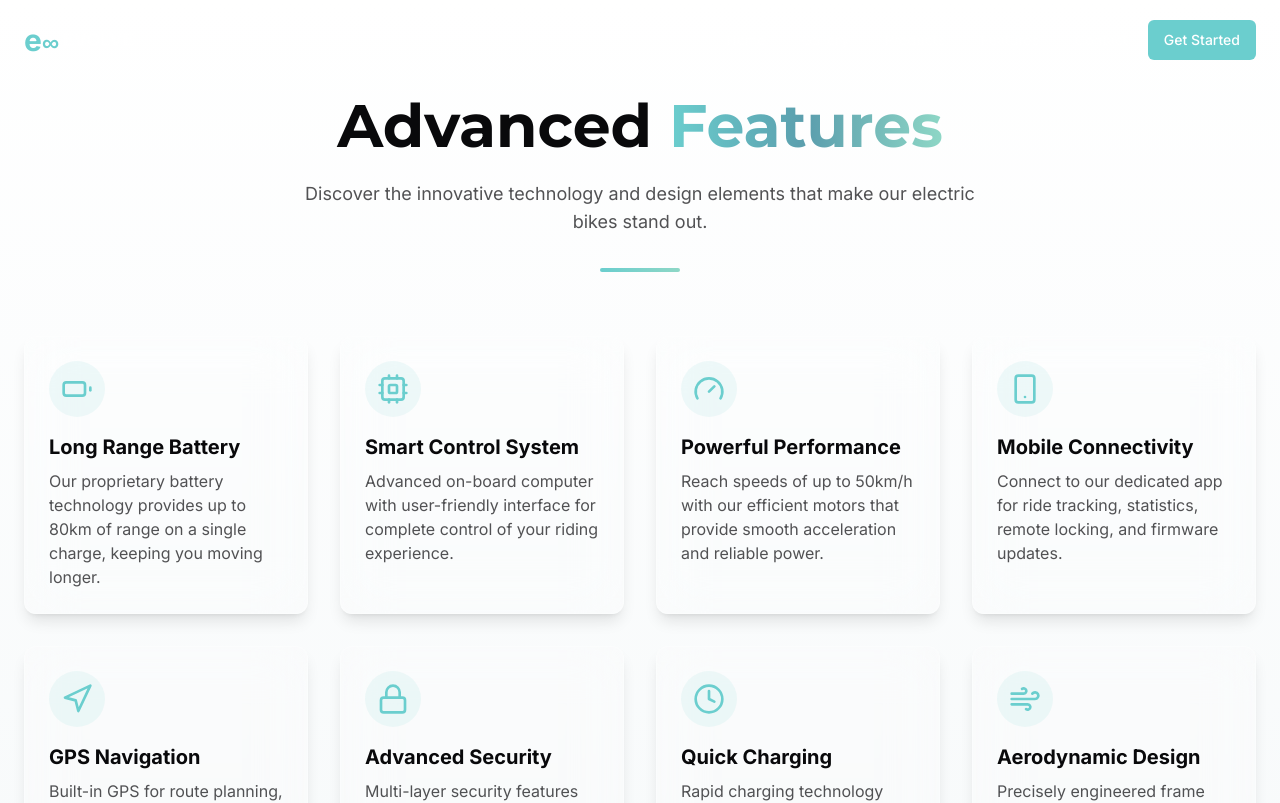
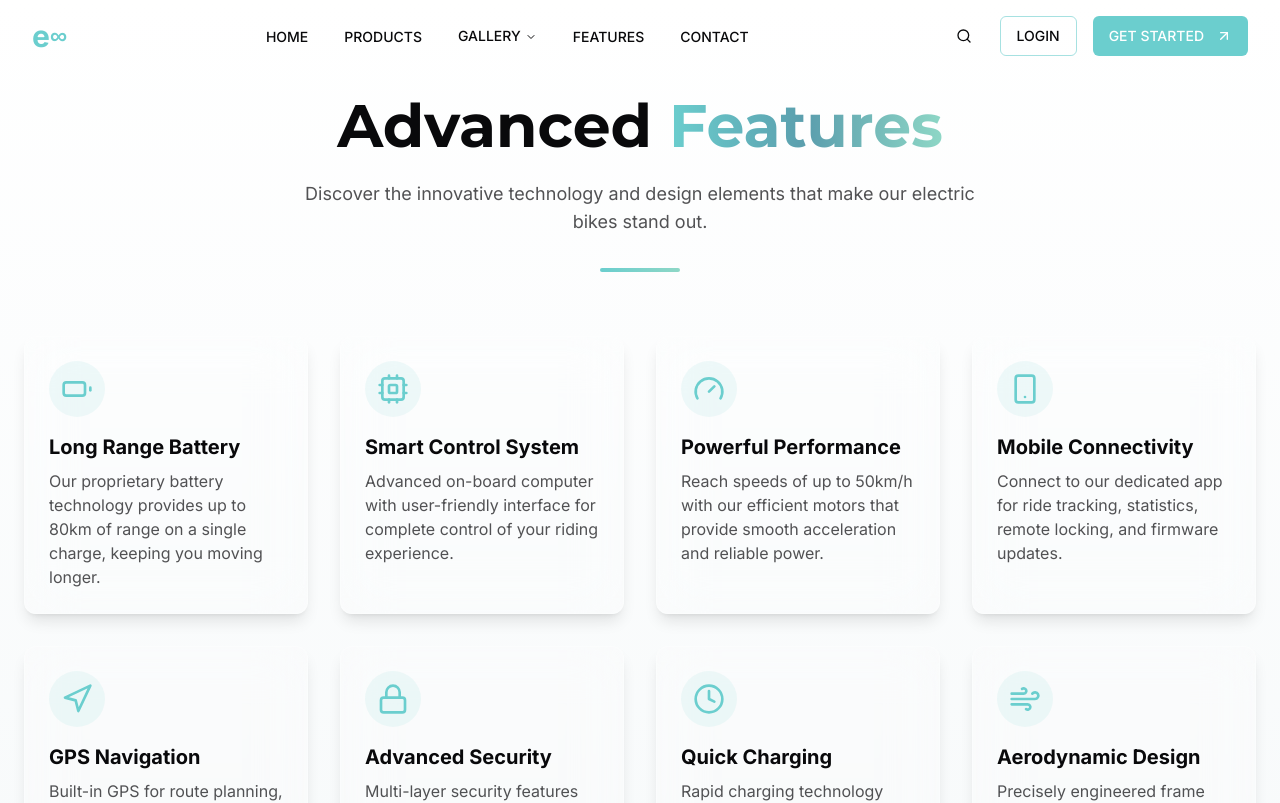
Before and after one commit to Tousif-SD/electric-journey-landing, a React (Vite) app: page /features in a window 1280 px wide. Shown: the top 803 px of the page. Built offline with nearby package versions, Linux system fonts and the light colour scheme.

Commit message:
Reverted to edit edt-acf68552-c079-4f8d-bbd8-09c4197a4336: "Fix navigation selection issue
The navigation bar was not correctly highlighting the currently active page. This commit addresses this issue."

```diff
--- a/src/components/Navbar.tsx
+++ b/src/components/Navbar.tsx
@@ -1,142 +1,244 @@
 
-import { useState, useEffect } from "react";
-import { X, Menu, Loader2 } from "lucide-react";
-import { Link } from "react-router-dom";
-import { NavigationMenu, NavigationMenuList, NavigationMenuItem, NavigationMenuLink } from "@/components/ui/navigation-menu";
-import { cn } from "@/lib/utils";
-import { Button } from "@/components/ui/button";
+import { useState, useEffect } from 'react';
+import { Menu, X, ChevronRight, Search, ArrowUpRight } from 'lucide-react';
+import { cn } from '@/lib/utils';
+import { Button } from '@/components/ui/button';
+import { Link } from 'react-router-dom';
+import {
+  NavigationMenu,
+  NavigationMenuContent,
+  NavigationMenuItem,
+  NavigationMenuLink,
+  NavigationMenuList,
+  NavigationMenuTrigger,
+} from "@/components/ui/navigation-menu";
 
 const Navbar = () => {
-  const [isMenuOpen, setIsMenuOpen] = useState(false);
   const [isScrolled, setIsScrolled] = useState(false);
-  const [isLoading, setIsLoading] = useState(false);
+  const [isMobileMenuOpen, setIsMobileMenuOpen] = useState(false);
 
-  // Handle scroll effect for navbar
   useEffect(() => {
     const handleScroll = () => {
-      setIsScrolled(window.scrollY > 20);
+      setIsScrolled(window.scrollY > 10);
     };
 
-    window.addEventListener("scroll", handleScroll);
-    return () => window.removeEventListener("scroll", handleScroll);
+    window.addEventListener('scroll', handleScroll);
+    return () => window.removeEventListener('scroll', handleScroll);
   }, []);
 
-  // Handle menu clicks
-  const handleMenuClick = () => {
-    setIsMenuOpen(!isMenuOpen);
-  };
-
-  // Handle mock loading for demo purposes
-  const handleDemoLoading = () => {
-    setIsLoading(true);
-    setTimeout(() => setIsLoading(false), 1200);
-  };
-
   return (
-    <header className={cn(
-      "fixed top-0 left-0 right-0 z-50 transition-all duration-300",
-      isScrolled ? "bg-white/90 backdrop-blur-md shadow-sm py-3" : "bg-transparent py-5"
-    )}>
-      <div className="container mx-auto px-6">
-        <div className="flex items-center justify-between">
+    <header
+      className={cn(
+        'fixed top-0 left-0 right-0 z-50 transition-all duration-500 py-4 w-full',
+        isScrolled
+          ? 'bg-white/10 backdrop-blur-lg shadow-md border-b border-white/10'
+          : 'bg-transparent'
+      )}
+    >
+      <div className="container max-w-7xl mx-auto flex items-center justify-between px-4 lg:px-8">
+        <div className="flex items-center">
           {/* Logo */}
-          <Link to="/" className="flex items-center">
-            <span className="text-brand-teal text-3xl font-bold mr-1">
+          <Link to="/" className="relative z-10 flex items-center">
+            <div className="flex items-center">
+              <div className="text-brand-teal text-3xl font-bold mr-1 shine-effect">
+                <span className="flex items-center">
                   e<span className="text-2xl">∞</span>
                 </span>
-            <span className={cn(
-              "font-bold text-lg",
-              isScrolled ? "text-gray-800" : "text-white"
-            )}>
-              EVOLVE
-            </span>
+              </div>
+            </div>
           </Link>
+        </div>
 
         {/* Desktop Navigation */}
-          <div className="hidden md:flex items-center space-x-1">
-            <NavigationMenu>
+        <NavigationMenu className="hidden lg:flex">
           <NavigationMenuList>
-                {[
-                  { label: "Home", href: "/" },
-                  { label: "Gallery", href: "/gallery" },
-                  { label: "Products", href: "/products" },
-                  { label: "Features", href: "/features" },
-                  { label: "Contact", href: "/contact" }
-                ].map((item, index) => (
-                  <NavigationMenuItem key={index}>
+            <NavigationMenuItem>
+              <NavigationMenuLink
+                asChild
+                className="nav-link"
+              >
+                <Link to="/">HOME</Link>
+              </NavigationMenuLink>
+            </NavigationMenuItem>
+
+            <NavigationMenuItem>
+              <NavigationMenuLink
+                asChild
+                className="nav-link"
+              >
+                <Link to="/products">PRODUCTS</Link>
+              </NavigationMenuLink>
+            </NavigationMenuItem>
+
+            <NavigationMenuItem>
+              <NavigationMenuTrigger
+                className="nav-link bg-transparent"
+              >
+                GALLERY
+              </NavigationMenuTrigger>
+              <NavigationMenuContent>
+                <ul className="grid w-[400px] gap-3 p-4 md:w-[500px] md:grid-cols-2 lg:w-[600px]">
+                  <li className="row-span-3">
+                    <NavigationMenuLink asChild>
                       <Link
-                      to={item.href}
-                      className={cn(
-                        "block px-4 py-2 text-sm font-medium rounded-md transition-colors",
-                        isScrolled
-                          ? "text-gray-700 hover:text-brand-teal"
-                          : "text-white/80 hover:text-white"
-                      )}
+                        className="flex h-full w-full select-none flex-col justify-end rounded-md bg-gradient-to-b from-brand-teal/20 to-brand-mint/20 p-6 no-underline outline-none focus:shadow-md transform transition-all duration-300 hover:scale-[1.02]"
+                        to="/gallery"
                       >
-                      {item.label}
+                        <div className="mt-4 mb-2 text-lg font-medium">
+                          Premium Collection
+                        </div>
+                        <p className="text-sm leading-tight text-muted-foreground">
+                          Explore our premium electric bike collection through stunning visuals
+                        </p>
                       </Link>
+                    </NavigationMenuLink>
+                  </li>
+                  <li>
+                    <NavigationMenuLink asChild>
+                      <Link to="/gallery/urban" className="nav-dropdown-item">
+                        <div className="text-sm font-medium leading-none">Urban Series</div>
+                        <p className="line-clamp-2 text-sm leading-snug text-muted-foreground">
+                          Perfect for city commuting
+                        </p>
+                      </Link>
+                    </NavigationMenuLink>
+                  </li>
+                  <li>
+                    <NavigationMenuLink asChild>
+                      <Link to="/gallery/adventure" className="nav-dropdown-item">
+                        <div className="text-sm font-medium leading-none">Adventure Series</div>
+                        <p className="line-clamp-2 text-sm leading-snug text-muted-foreground">
+                          Built for off-road exploration
+                        </p>
+                      </Link>
+                    </NavigationMenuLink>
+                  </li>
+                  <li>
+                    <NavigationMenuLink asChild>
+                      <Link to="/gallery/performance" className="nav-dropdown-item">
+                        <div className="text-sm font-medium leading-none">Performance Series</div>
+                        <p className="line-clamp-2 text-sm leading-snug text-muted-foreground">
+                          Maximum speed and efficiency
+                        </p>
+                      </Link>
+                    </NavigationMenuLink>
+                  </li>
+                </ul>
+              </NavigationMenuContent>
             </NavigationMenuItem>
-                ))}
+
+            <NavigationMenuItem>
+              <NavigationMenuLink
+                asChild
+                className="nav-link"
+              >
+                <Link to="/features">FEATURES</Link>
+              </NavigationMenuLink>
+            </NavigationMenuItem>
+
+            <NavigationMenuItem>
+              <NavigationMenuLink
+                asChild
+                className="nav-link"
+              >
+                <Link to="/contact">CONTACT</Link>
+              </NavigationMenuLink>
+            </NavigationMenuItem>
           </NavigationMenuList>
         </NavigationMenu>
 
+        {/* Right elements */}
+        <div className="hidden lg:flex items-center space-x-4">
+          <Button variant="ghost" size="icon" className="text-foreground hover:text-brand-teal transition-colors hover:bg-transparent">
+            <Search className="h-5 w-5" />
+          </Button>
           <Button
-              className="ml-4 bg-brand-teal hover:bg-brand-teal/90 text-white"
-              onClick={handleDemoLoading}
-              disabled={isLoading}
+            className="border border-brand-teal/60 bg-transparent hover:bg-brand-teal/10 text-foreground hover:text-brand-teal rounded-md transition-all duration-300"
+            onClick={() => window.location.href = '/login'}
           >
-              {isLoading ? <Loader2 className="h-4 w-4 animate-spin" /> : "Get Started"}
+            LOGIN
+          </Button>
+          <Button
+            className="bg-brand-teal hover:bg-brand-teal/90 text-white rounded-md btn-hover-effect group shine-effect"
+            onClick={() => window.location.href = '/get-started'}
+          >
+            GET STARTED
+            <ArrowUpRight className="h-4 w-4 ml-1 transition-transform group-hover:translate-x-0.5 group-hover:-translate-y-0.5" />
           </Button>
         </div>
 
-          {/* Mobile Menu Button */}
+        {/* Mobile menu button */}
         <button
-            onClick={handleMenuClick}
-            className={cn(
-              "md:hidden p-2 rounded-md",
-              isScrolled ? "text-gray-800" : "text-white"
-            )}
-            aria-label="Toggle menu"
+          className="lg:hidden p-2 rounded-md"
+          onClick={() => setIsMobileMenuOpen(!isMobileMenuOpen)}
         >
-            {isMenuOpen ? <X className="h-6 w-6" /> : <Menu className="h-6 w-6" />}
+          {isMobileMenuOpen ? <X className="h-6 w-6" /> : <Menu className="h-6 w-6" />}
         </button>
       </div>
 
-        {/* Mobile Navigation */}
-        {isMenuOpen && (
-          <div className="md:hidden pt-4 pb-6 px-2 space-y-3">
-            {[
-              { label: "Home", href: "/" },
-              { label: "Gallery", href: "/gallery" },
-              { label: "Products", href: "/products" },
-              { label: "Features", href: "/features" },
-              { label: "Contact", href: "/contact" }
-            ].map((item, index) => (
-              <Link
-                key={index}
-                to={item.href}
-                onClick={() => setIsMenuOpen(false)}
-                className="block px-3 py-2 text-base font-medium rounded-md hover:bg-white/10 transition-colors text-gray-800"
+      {/* Mobile menu */}
+      <div
+        className={cn(
+          'fixed inset-0 bg-black bg-opacity-50 z-40 lg:hidden transition-opacity duration-300',
+          isMobileMenuOpen ? 'opacity-100' : 'opacity-0 pointer-events-none'
+        )}
+        onClick={() => setIsMobileMenuOpen(false)}
+      />
+      <div
+        className={cn(
+          'fixed top-0 right-0 h-full w-3/4 max-w-sm premium-glass z-50 transform transition-transform duration-500 ease-in-out lg:hidden overflow-y-auto',
+          isMobileMenuOpen ? 'translate-x-0' : 'translate-x-full'
+        )}
       >
-                {item.label}
-              </Link>
-            ))}
+        <div className="p-6">
+          <div className="flex justify-between items-center mb-8">
+            <div className="text-brand-teal text-2xl font-bold shine-effect">
+              <span className="flex items-center">
+                e<span className="text-xl">∞</span>
+              </span>
+            </div>
+            <button onClick={() => setIsMobileMenuOpen(false)}>
+              <X className="h-6 w-6" />
+            </button>
+          </div>
+          <div className="flex flex-col space-y-4">
+            <MobileNavLink to="/" onClick={() => setIsMobileMenuOpen(false)}>Home</MobileNavLink>
+            <MobileNavLink to="/products" onClick={() => setIsMobileMenuOpen(false)}>Products</MobileNavLink>
+            <MobileNavLink to="/gallery" onClick={() => setIsMobileMenuOpen(false)}>Gallery</MobileNavLink>
+            <MobileNavLink to="/features" onClick={() => setIsMobileMenuOpen(false)}>Features</MobileNavLink>
+            <MobileNavLink to="/contact" onClick={() => setIsMobileMenuOpen(false)}>Contact</MobileNavLink>
             <Button
-              className="w-full mt-4 bg-brand-teal hover:bg-brand-teal/90 text-white"
-              onClick={() => {
-                handleDemoLoading();
-                setIsMenuOpen(false);
-              }}
-              disabled={isLoading}
+              className="mt-4 bg-brand-teal hover:bg-brand-teal/90 text-white w-full btn-hover-effect"
+              onClick={() => window.location.href = '/login'}
             >
-              {isLoading ? <Loader2 className="h-4 w-4 animate-spin mr-2" /> : null}
-              Get Started
+              LOGIN
+            </Button>
+            <Button
+              variant="outline"
+              className="border border-brand-teal/60 bg-transparent hover:bg-brand-teal/10 text-foreground w-full group"
+              onClick={() => window.location.href = '/get-started'}
+            >
+              GET STARTED
+              <ArrowUpRight className="h-4 w-4 ml-1 group-hover:translate-x-0.5 group-hover:-translate-y-0.5 transition-transform" />
             </Button>
           </div>
-        )}
+        </div>
       </div>
     </header>
   );
 };
 
+const MobileNavLink = ({ to, onClick, children }: { to: string; onClick: () => void; children: React.ReactNode }) => {
+  return (
+    <Link
+      to={to}
+      onClick={onClick}
+      className="flex items-center justify-between py-2 text-foreground hover:text-brand-teal transition-colors border-b border-white/10 pb-2 hover:pl-2 duration-300"
+    >
+      {children}
+      <ChevronRight className="h-5 w-5" />
+    </Link>
+  );
+};
+
 export default Navbar;
```
Lines whose indentation alone changed are shown as unchanged.
